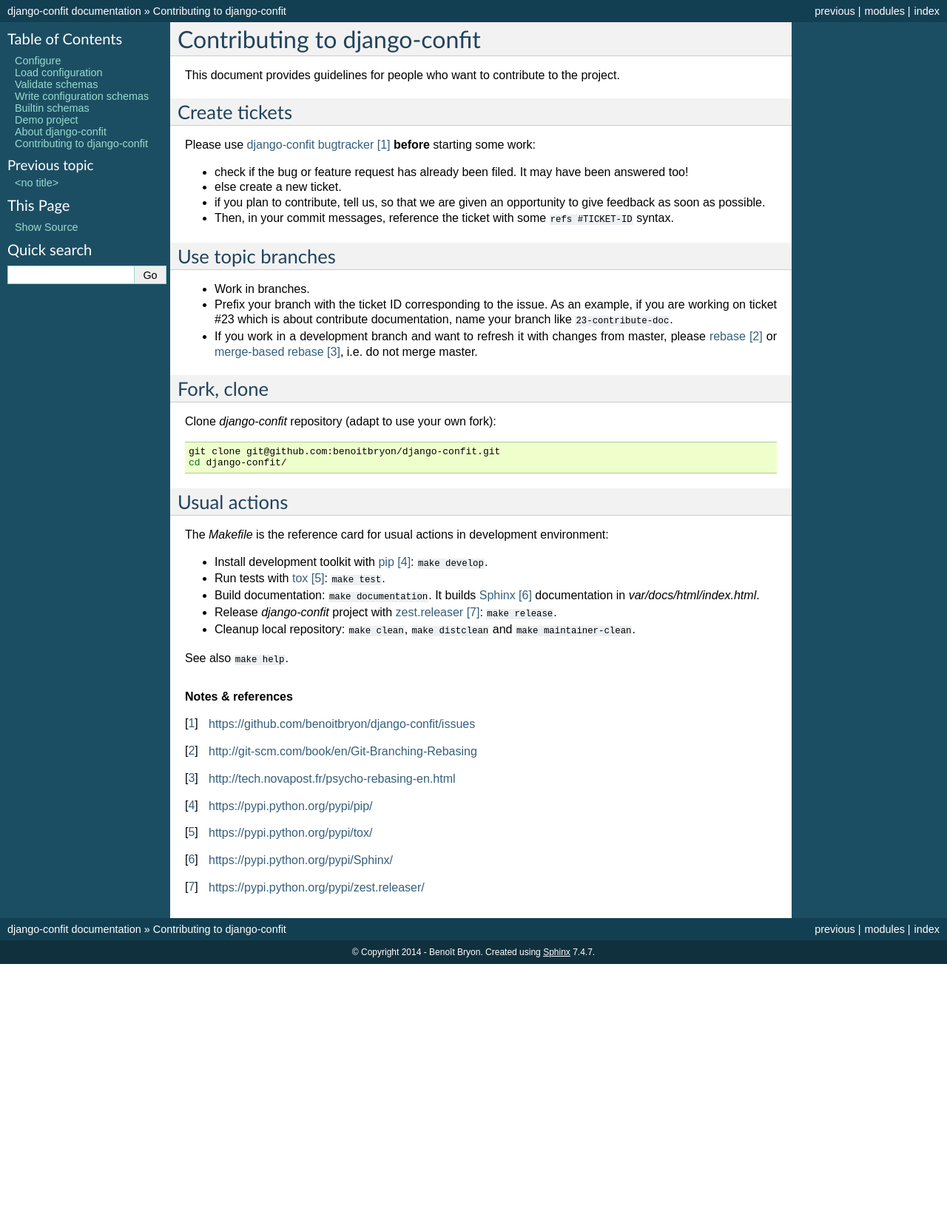
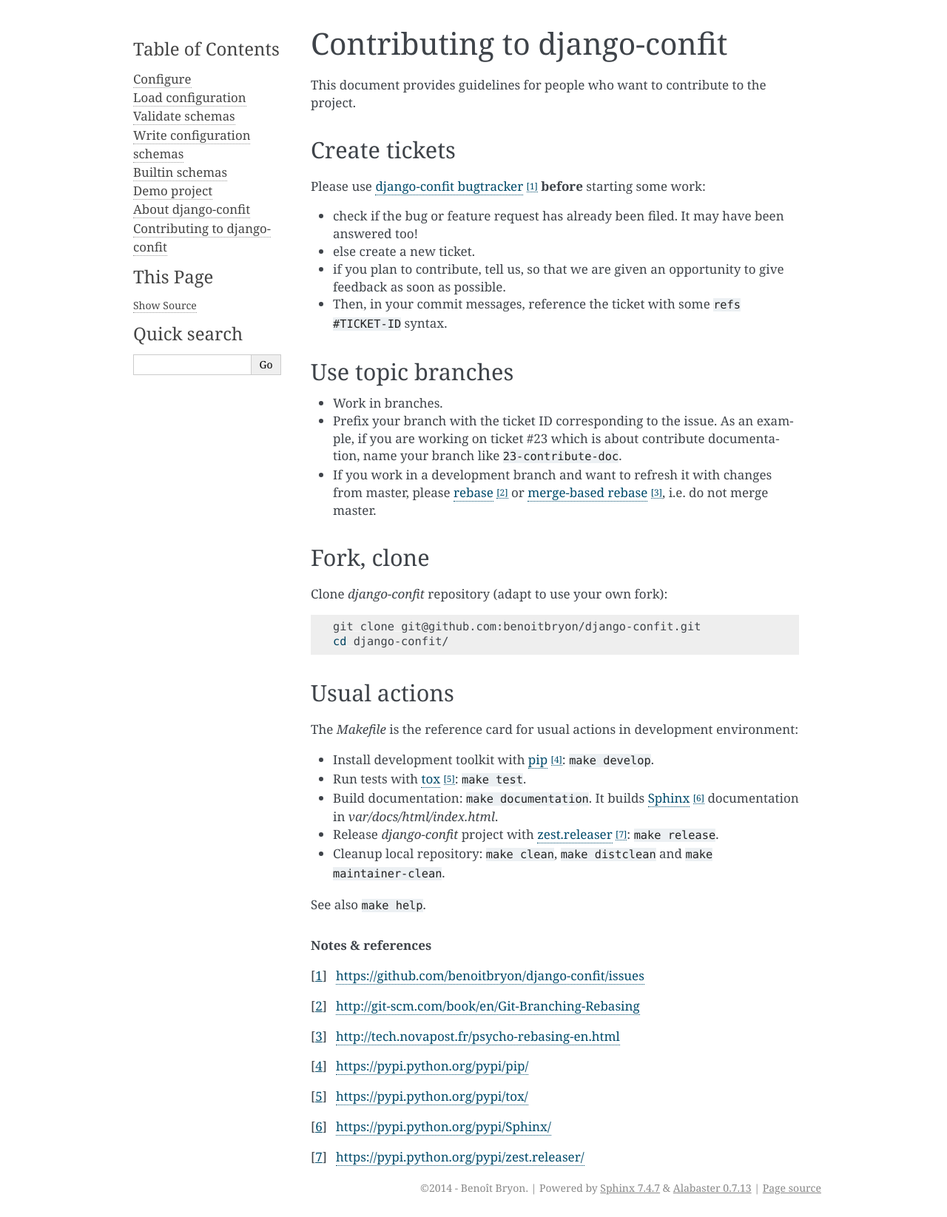
Before and after one commit to benoitbryon/django-confit, a Sphinx documentation site: the page built from docs/contributing.txt, in a window 1280 px wide. Shown: the whole page at 74% size. Built offline with Sphinx 7.4.7, drawn with Linux system fonts in a browser that asks for light colours; the version number could not be read and is left out; before the commit the page ends 1303 px from its top, so only the background shows below that; some of the changed lines change nothing that is shown.

Commit message:
Refs #25 - Improved Sphinx configuration.

```diff
--- a/docs/conf.py
+++ b/docs/conf.py
@@ -1,11 +1,5 @@
 # -*- coding: utf-8 -*-
-"""django-confit documentation build configuration file.
-
-Created by diecutter on Fri Jan 31 2014.
-
-This file is execfile()d with the current directory set to its containing dir.
-
-"""
+"""django-confit documentation build configuration file."""
 import os
 import re
 
@@ -21,18 +15,10 @@
 project_dir = os.path.dirname(doc_dir)
 version_filename = os.path.join(project_dir, 'VERSION')
 
-# If extensions (or modules to document with autodoc) are in another directory,
-# add these directories to sys.path here. If the directory is relative to the
-# documentation root, use os.path.abspath to make it absolute, like shown here.
-#sys.path.insert(0, os.path.abspath('.'))
 
-# -- General configuration -----------------------------------------------------
+# -- General configuration ----------------------------------------------------
 
-# If your documentation needs a minimal Sphinx version, state it here.
-#needs_sphinx = '1.0'
-
-# Add any Sphinx extension module names here, as strings. They can be extensions
-# coming with Sphinx (named 'sphinx.ext.*') or your custom ones.
+# Sphinx extension module names.
 extensions = ['sphinx.ext.autodoc',
               'sphinx.ext.autosummary',
               'sphinx.ext.doctest',
@@ -45,9 +31,6 @@
 # The suffix of source filenames.
 source_suffix = '.txt'
 
-# The encoding of source files.
-#source_encoding = 'utf-8-sig'
-
 # The master toctree document.
 master_doc = 'index'
 
@@ -55,95 +38,29 @@
 project = u'django-confit'
 project_slug = re.sub(r'([\W_.-]+)', u'-', project)
 copyright = u'2014 - Benoît Bryon'
-author = u'Benoit Bryon'
+author = u'Benoît Bryon'
 author_slug = re.sub(r'([\W_.-]+)', u'-', author)
 
 # The version info for the project you're documenting, acts as replacement for
 # |version| and |release|, also used in various other places throughout the
 # built documents.
-#
+configuration_dir = os.path.dirname(__file__)
+documentation_dir = configuration_dir
+version_file = os.path.normpath(os.path.join(
+    documentation_dir,
+    '../VERSION'))
+
+# The full version, including alpha/beta/rc tags.
+release = open(version_file).read().strip()
 # The short X.Y version.
-version = open(version_filename).read().strip()
-# The full version, including alpha/beta/rc tags.
-release = version
+version = '.'.join(release.split('.')[0:1])
 
 # The language for content autogenerated by Sphinx. Refer to documentation
 # for a list of supported languages.
 language = 'en'
 
-# There are two options for replacing |today|: either, you set today to some
-# non-false value, then it is used:
-#today = ''
-# Else, today_fmt is used as the format for a strftime call.
-#today_fmt = '%B %d, %Y'
 
-# List of patterns, relative to source directory, that match files and
-# directories to ignore when looking for source files.
-exclude_patterns = ['_build']
-
-# The reST default role (used for this markup: `text`) to use for all documents.
-#default_role = None
-
-# If true, '()' will be appended to :func: etc. cross-reference text.
-#add_function_parentheses = True
-
-# If true, the current module name will be prepended to all description
-# unit titles (such as .. function::).
-#add_module_names = True
-
-# If true, sectionauthor and moduleauthor directives will be shown in the
-# output. They are ignored by default.
-#show_authors = False
-
-# The name of the Pygments (syntax highlighting) style to use.
-pygments_style = 'sphinx'
-
-# A list of ignored prefixes for module index sorting.
-#modindex_common_prefix = []
-
-
-# -- Options for HTML output ---------------------------------------------------
-
-# The theme to use for HTML and HTML Help pages.  See the documentation for
-# a list of builtin themes.
-html_theme = 'default'
-
-# Theme options are theme-specific and customize the look and feel of a theme
-# further.  For a list of options available for each theme, see the
-# documentation.
-#html_theme_options = {}
-
-# Add any paths that contain custom themes here, relative to this directory.
-#html_theme_path = []
-
-# The name for this set of Sphinx documents.  If None, it defaults to
-# "<project> v<release> documentation".
-#html_title = None
-
-# A shorter title for the navigation bar.  Default is the same as html_title.
-#html_short_title = None
-
-# The name of an image file (relative to this directory) to place at the top
-# of the sidebar.
-#html_logo = None
-
-# The name of an image file (within the static path) to use as favicon of the
-# docs.  This file should be a Windows icon file (.ico) being 16x16 or 32x32
-# pixels large.
-#html_favicon = None
-
-# Add any paths that contain custom static files (such as style sheets) here,
-# relative to this directory. They are copied after the builtin static files,
-# so a file named "default.css" will overwrite the builtin "default.css".
-html_static_path = []
-
-# If not '', a 'Last updated on:' timestamp is inserted at every page bottom,
-# using the given strftime format.
-#html_last_updated_fmt = '%b %d, %Y'
-
-# If true, SmartyPants will be used to convert quotes and dashes to
-# typographically correct entities.
-#html_use_smartypants = True
+# -- Options for HTML output --------------------------------------------------
 
 # Custom sidebar templates, maps document names to template names.
 html_sidebars = {
@@ -152,36 +69,6 @@
            'sourcelink.html',
            'searchbox.html'],
 }
-
-# Additional templates that should be rendered to pages, maps page names to
-# template names.
-#html_additional_pages = {}
-
-# If false, no module index is generated.
-#html_domain_indices = True
-
-# If false, no index is generated.
-#html_use_index = True
-
-# If true, the index is split into individual pages for each letter.
-#html_split_index = False
-
-# If true, links to the reST sources are added to the pages.
-#html_show_sourcelink = True
-
-# If true, "Created using Sphinx" is shown in the HTML footer. Default is True.
-#html_show_sphinx = True
-
-# If true, "(C) Copyright ..." is shown in the HTML footer. Default is True.
-#html_show_copyright = True
-
-# If true, an OpenSearch description file will be output, and all pages will
-# contain a <link> tag referring to it.  The value of this option must be the
-# base URL from which the finished HTML is served.
-#html_use_opensearch = ''
-
-# This is the file name suffix for HTML files (e.g. ".xhtml").
-#html_file_suffix = None
 
 # Output file base name for HTML help builder.
 htmlhelp_basename = u'{project}doc'.format(project=project_slug)
@@ -201,21 +88,10 @@
         None),
 }
 
-# -- Options for LaTeX output --------------------------------------------------
+# -- Options for LaTeX output -------------------------------------------------
 
-latex_elements = {
-# The paper size ('letterpaper' or 'a4paper').
-#'papersize': 'letterpaper',
-
-# The font size ('10pt', '11pt' or '12pt').
-#'pointsize': '10pt',
-
-# Additional stuff for the LaTeX preamble.
-#'preamble': '',
-}
-
-# Grouping the document tree into LaTeX files. List of tuples
-# (source start file, target name, title, author, documentclass [howto/manual]).
+# Grouping the document tree into LaTeX files. List of tuples ``(source start
+# file, target name, title, author, documentclass [howto/manual])``.
 latex_documents = [
     ('index',
      u'{project}.tex'.format(project=project_slug),
@@ -224,28 +100,8 @@
      'manual'),
 ]
 
-# The name of an image file (relative to this directory) to place at the top of
-# the title page.
-#latex_logo = None
 
-# For "manual" documents, if this is true, then toplevel headings are parts,
-# not chapters.
-#latex_use_parts = False
-
-# If true, show page references after internal links.
-#latex_show_pagerefs = False
-
-# If true, show URL addresses after external links.
-#latex_show_urls = False
-
-# Documents to append as an appendix to all manuals.
-#latex_appendices = []
-
-# If false, no module index is generated.
-#latex_domain_indices = True
-
-
-# -- Options for manual page output --------------------------------------------
+# -- Options for manual page output -------------------------------------------
 
 # One entry per manual page. List of tuples
 # (source start file, name, description, authors, manual section).
@@ -257,11 +113,8 @@
      1)
 ]
 
-# If true, show URL addresses after external links.
-#man_show_urls = False
 
-
-# -- Options for Texinfo output ------------------------------------------------
+# -- Options for Texinfo output -----------------------------------------------
 
 # Grouping the document tree into Texinfo files. List of tuples
 # (source start file, target name, title, author,
@@ -275,12 +128,3 @@
      'One line description of project.',
      'Miscellaneous'),
 ]
-
-# Documents to append as an appendix to all manuals.
-#texinfo_appendices = []
-
-# If false, no module index is generated.
-#texinfo_domain_indices = True
-
-# How to display URL addresses: 'footnote', 'no', or 'inline'.
-#texinfo_show_urls = 'footnote'
```
Also changed, not shown: 2 other files.
